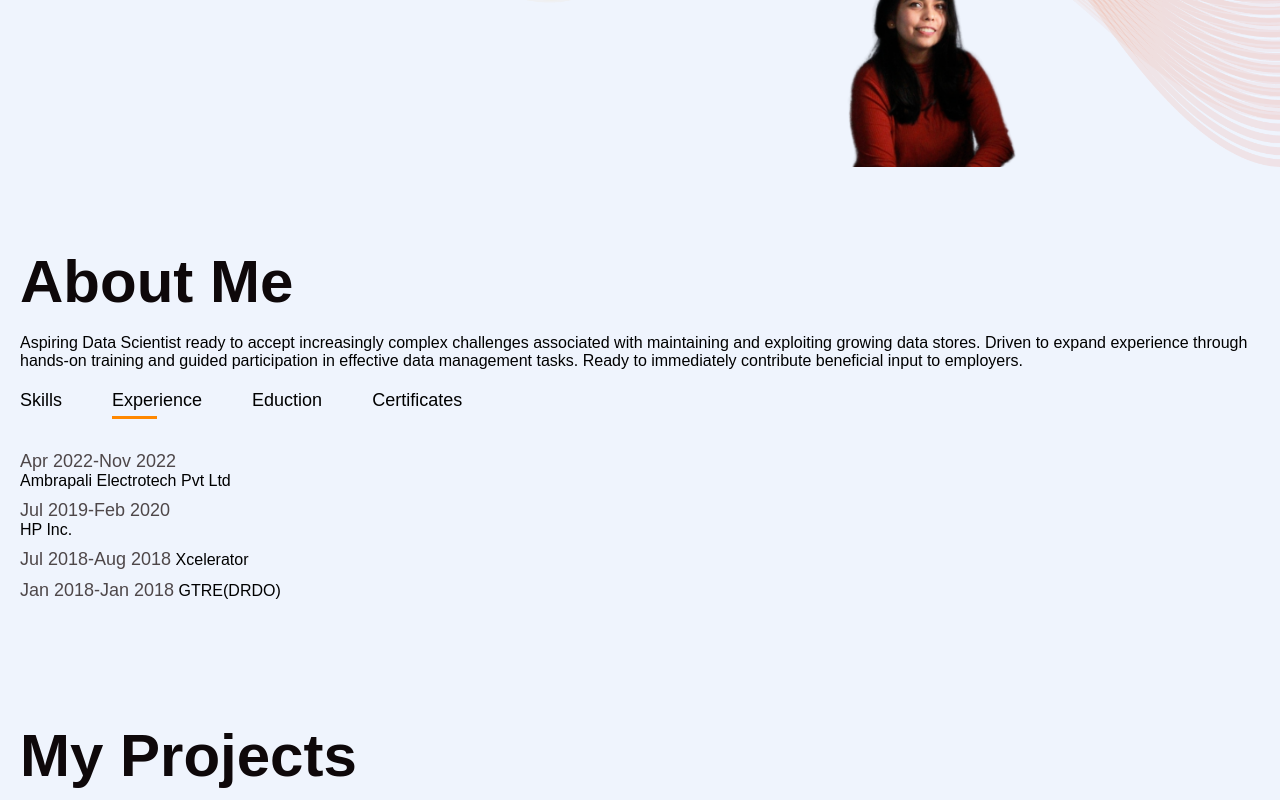
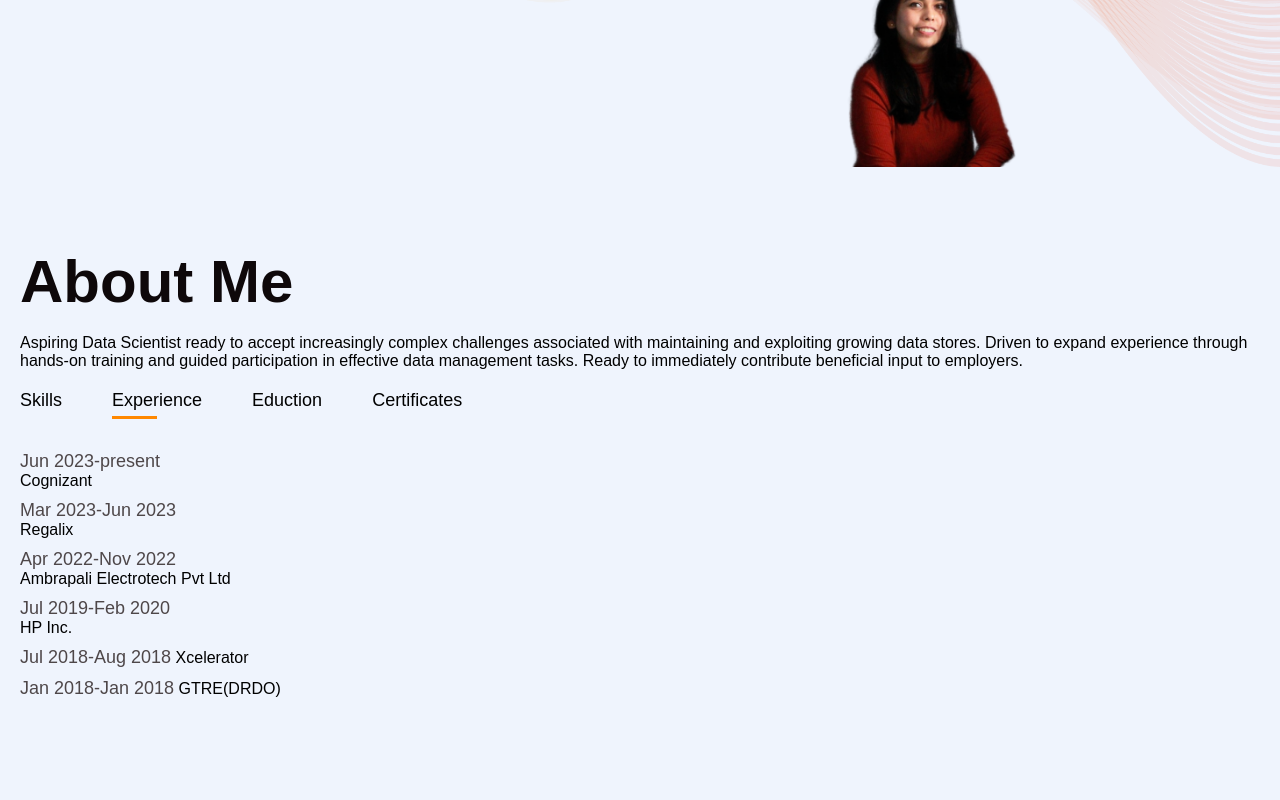
Before and after one commit to Divyanshid45/Divi, a plain HTML site: page index.html in a window 1280 px wide. Both pictures are taken after a click on the element "Experience". Shown: the part 633-1433 px from the top of the page. Drawn offline with Linux system fonts and the light colour scheme.

Commit message:
Update index.html

```diff
--- a/index.html
+++ b/index.html
@@ -79,6 +79,8 @@
 
                     <div class="tab-contents" id="experience">
                         <ul>
+                            <li><span>Jun 2023-present</span><br>Cognizant</li>
+                            <li><span>Mar 2023-Jun 2023</span><br>Regalix</li>
                             <li><span>Apr 2022-Nov 2022</span><br> Ambrapali Electrotech Pvt Ltd</li>
                             <li><span>Jul 2019-Feb 2020</span><br> HP Inc.</li>
                             <li><span>Jul 2018-Aug 2018</span> Xcelerator<br></li>
```
